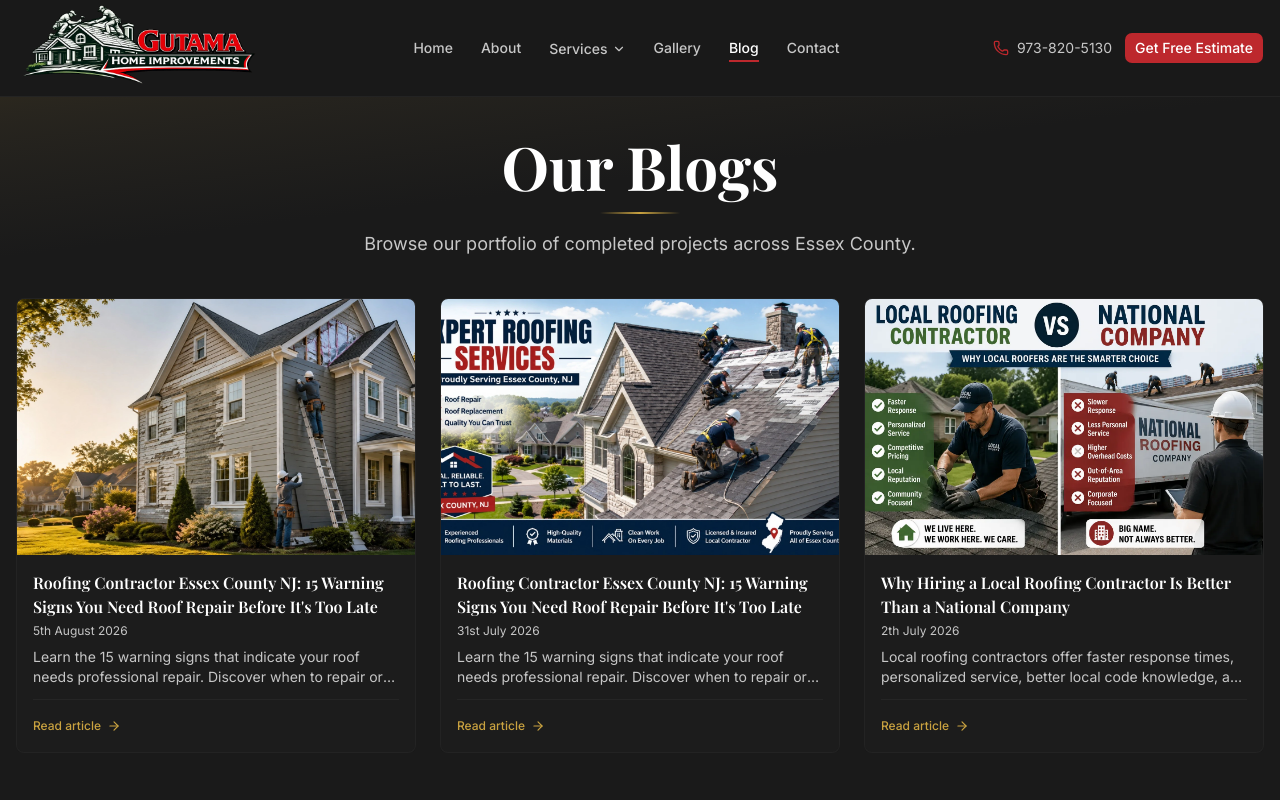
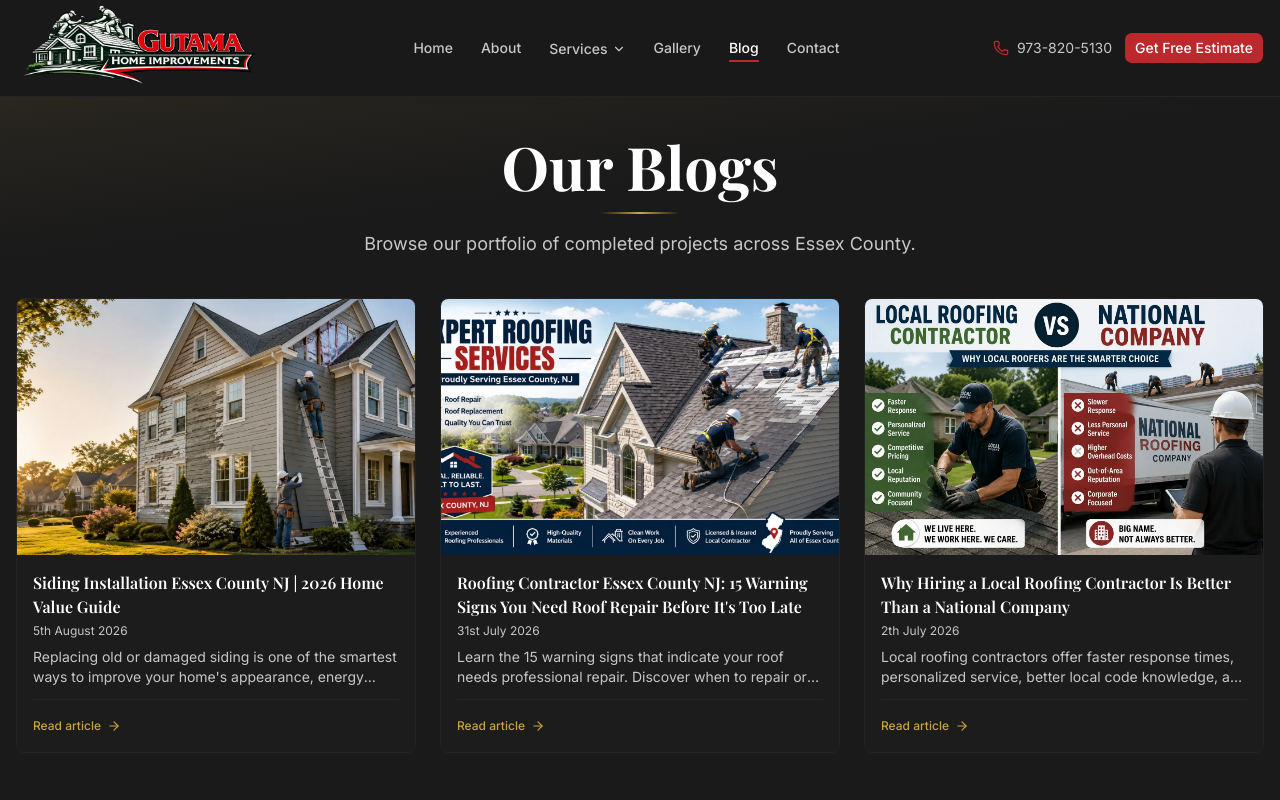
Before and after one commit to compumaxhosting/gutama, a Next.js app: page /blog in a window 1280 px wide. Shown: the top 800 px of the page. Built offline with nearby package versions, Linux system fonts and the light colour scheme; a web font is replaced by a local one.

Commit message:
corrected some blog content in latest blog

```diff
--- a/src/components/blog/blog-data.ts
+++ b/src/components/blog/blog-data.ts
@@ -58,17 +58,11 @@ export const BLOG_PROJECTS: BlogProject[] = [
     date: "31st July 2026",
   },
     {
-    title:
-      "Roofing Contractor Essex County NJ: 15 Warning Signs You Need Roof Repair Before It's Too Late",
-
+    title: "Siding Installation Essex County NJ | 2026 Home Value Guide",
     shortDesc:
-      "Learn the 15 warning signs that indicate your roof needs professional repair. Discover when to repair or replace your roof and how early action can prevent expensive damage.",
-
+      "Replacing old or damaged siding is one of the smartest ways to improve your home's appearance, energy efficiency, and long-term value in Essex County.",
     image: "/blog/siding-installation-essex-county-nj-2026-guide.webp",
-
-    href:
-      "/blog/siding-installation-essex-county-nj-2026-guide",
-
+    href: "/blog/siding-installation-essex-county-nj-2026-guide",
     date: "5th August 2026",
   },
 ];
```
